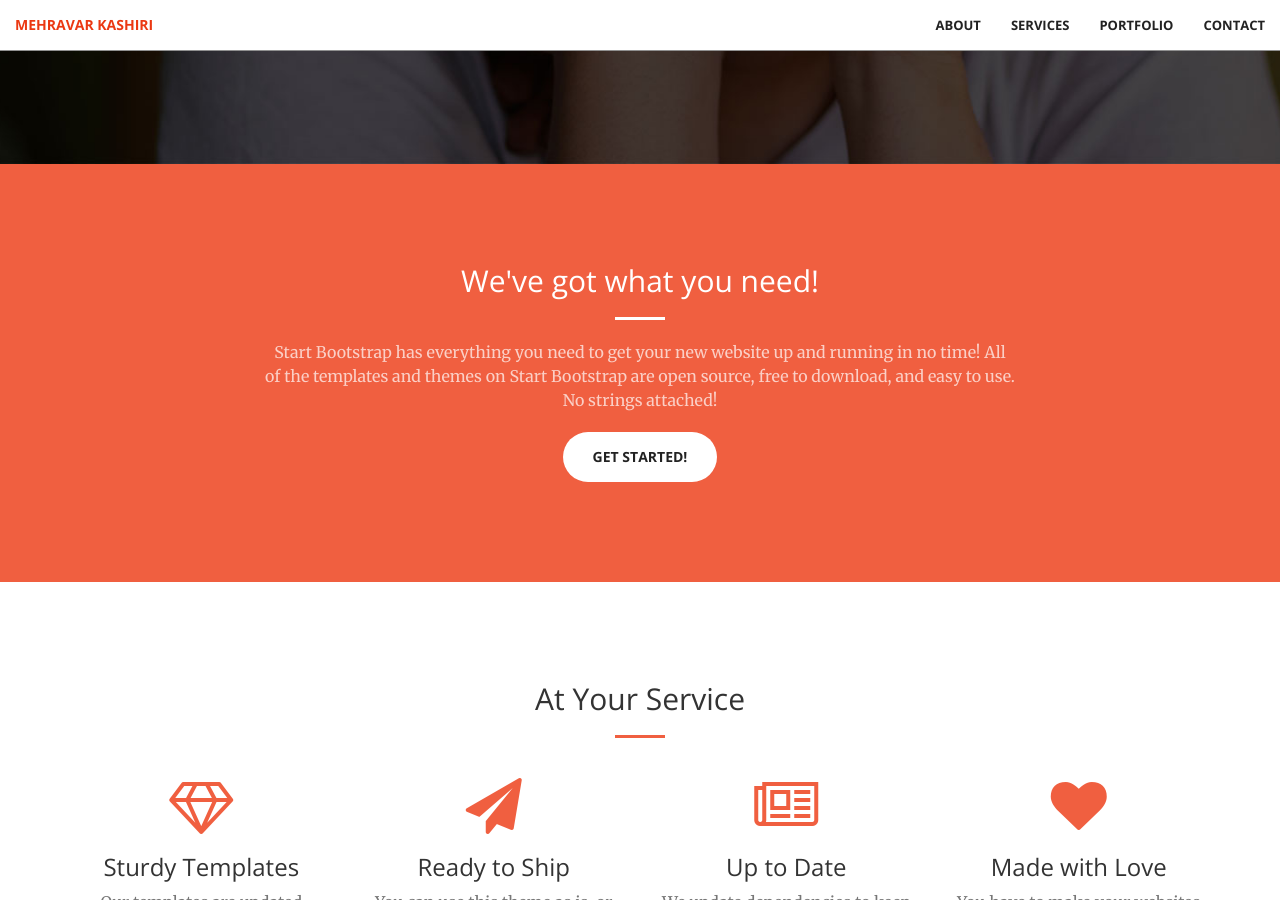
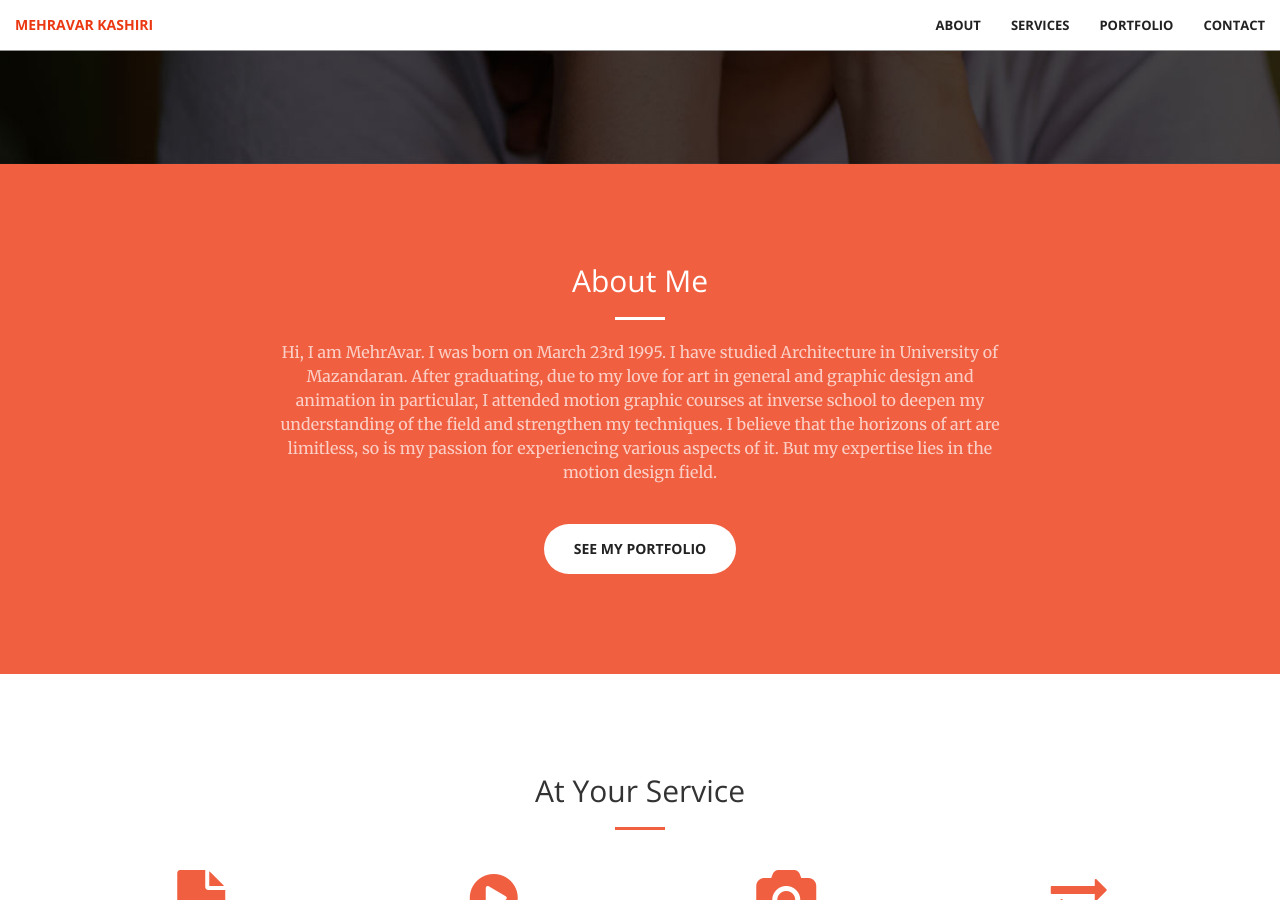
Before and after one commit to mehravaaar/mehravaaar.github.io, a Jekyll site: the page built from index.html, in a window 1280 px wide and 900 px high, scrolled down 736 px. Built offline with Jekyll 4.4.1, drawn with Linux system fonts in a browser that asks for light colours; some of the changed text lies outside the part shown.

Commit message:
Call to action and services section updated

```diff
--- a/_includes/call-to-action.html
+++ b/_includes/call-to-action.html
@@ -2,10 +2,15 @@
     <div class="container">
         <div class="row">
             <div class="col-lg-8 col-lg-offset-2 text-center">
-                <h2 class="section-heading">We've got what you need!</h2>
+                <h2 class="section-heading">About Me</h2>
                 <hr class="light">
-                <p class="text-faded">Start Bootstrap has everything you need to get your new website up and running in no time! All of the templates and themes on Start Bootstrap are open source, free to download, and easy to use. No strings attached!</p>
-                <a href="#" class="btn btn-default btn-xl">Get Started!</a>
+                <p class="text-faded">
+                Hi, I am MehrAvar.
+                I was born on March 23rd 1995. I have studied Architecture in University of Mazandaran.
+                After graduating, due to my love for art in general and graphic design and animation in particular, I attended motion graphic courses at inverse school  to deepen my understanding of the field and strengthen my techniques. I believe that the horizons of art are limitless, so is my passion for experiencing various aspects of it. But my expertise lies in the motion design field.
+                </p>
+                <br>
+                <a href="#portfolio" class="page-scroll btn btn-default btn-xl">See my Portfolio</a>
             </div>
         </div>
     </div>
--- a/_includes/services.html
+++ b/_includes/services.html
@@ -11,29 +11,29 @@
         <div class="row">
             <div class="col-lg-3 col-md-6 text-center">
                 <div class="service-box">
-                    <i class="fa fa-4x fa-diamond wow bounceIn text-primary"></i>
-                    <h3>Sturdy Templates</h3>
+                    <i class="fa fa-4x fa-file wow bounceIn text-primary"></i>
+                    <h3>Graphics Design</h3>
                     <p class="text-muted">Our templates are updated regularly so they don't break.</p>
                 </div>
             </div>
             <div class="col-lg-3 col-md-6 text-center">
                 <div class="service-box">
-                    <i class="fa fa-4x fa-paper-plane wow bounceIn text-primary" data-wow-delay=".1s"></i>
-                    <h3>Ready to Ship</h3>
+                    <i class="fa fa-4x fa-play-circle wow bounceIn text-primary" data-wow-delay=".1s"></i>
+                    <h3>Motion Graphy</h3>
                     <p class="text-muted">You can use this theme as is, or you can make changes!</p>
                 </div>
             </div>
             <div class="col-lg-3 col-md-6 text-center">
                 <div class="service-box">
-                    <i class="fa fa-4x fa-newspaper-o wow bounceIn text-primary" data-wow-delay=".2s"></i>
-                    <h3>Up to Date</h3>
+                    <i class="fa fa-4x fa-camera wow bounceIn text-primary" data-wow-delay=".2s"></i>
+                    <h3>Photography</h3>
                     <p class="text-muted">We update dependencies to keep things fresh.</p>
                 </div>
             </div>
             <div class="col-lg-3 col-md-6 text-center">
                 <div class="service-box">
-                    <i class="fa fa-4x fa-heart wow bounceIn text-primary" data-wow-delay=".3s"></i>
-                    <h3>Made with Love</h3>
+                    <i class="fa fa-4x fa-exchange wow bounceIn text-primary" data-wow-delay=".3s"></i>
+                    <h3>UI / UX</h3>
                     <p class="text-muted">You have to make your websites with love these days!</p>
                 </div>
             </div>
```
